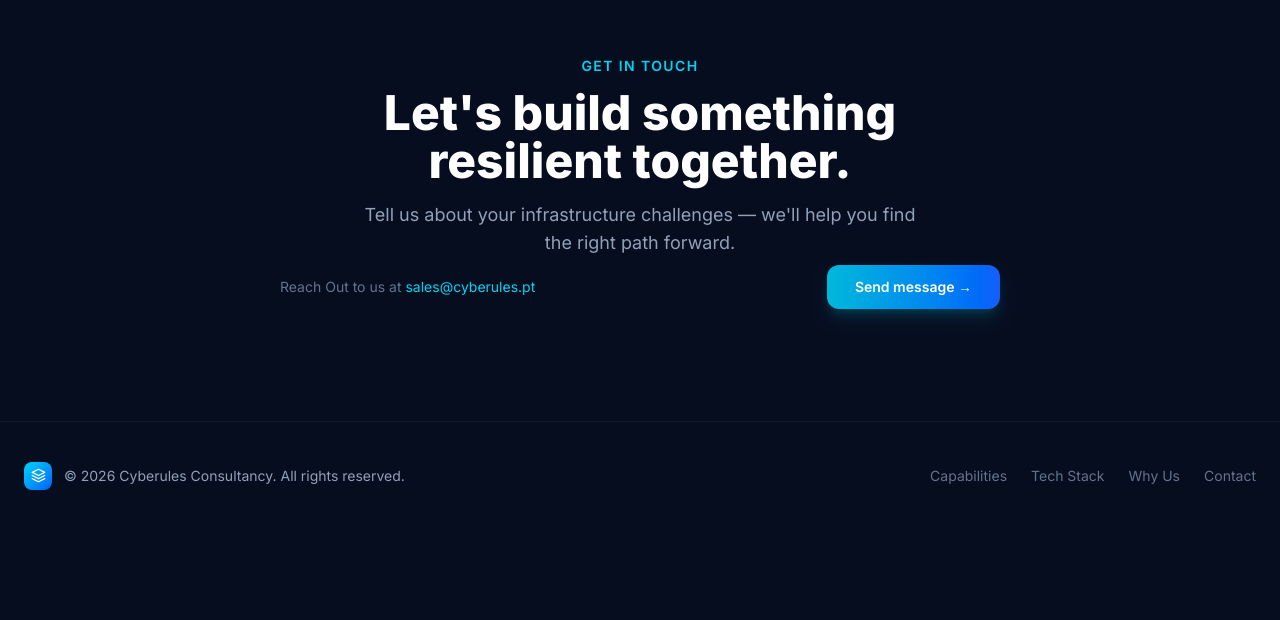
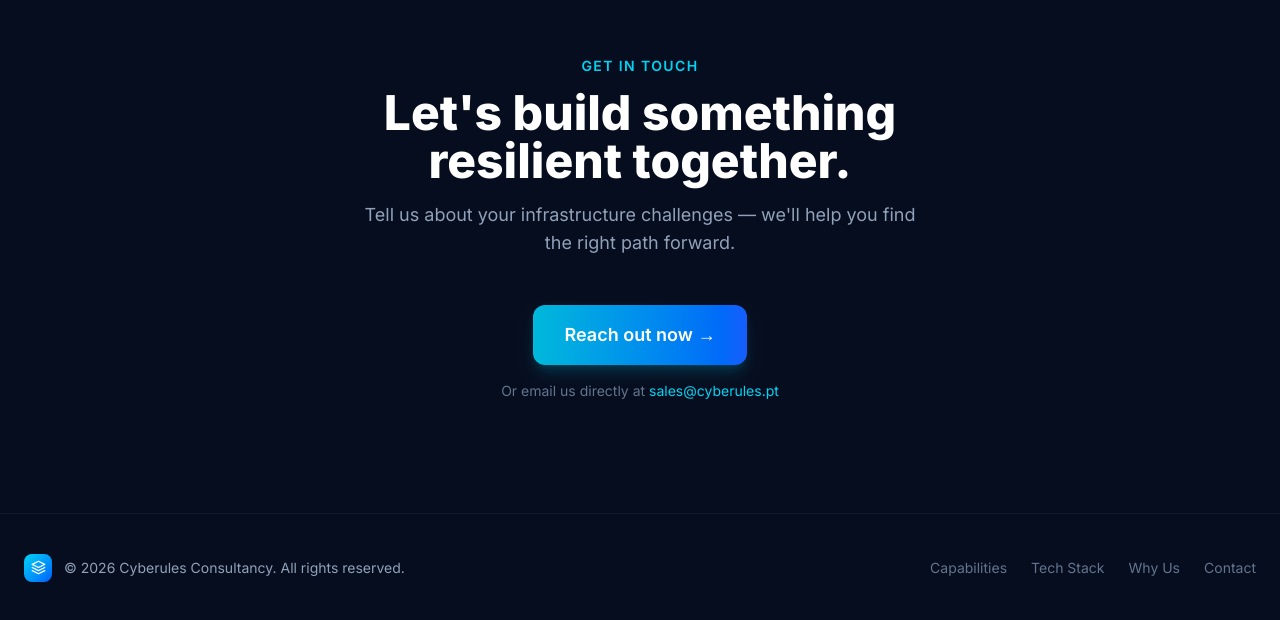
Before and after one commit to cyberules/cyberules.github.io, an Astro site: page / in a window 1280 px wide. Shown: the part 4062-4682 px from the top of the page. Before the commit the page ends 4592 px from the top, so only its background shows below. Built offline with nearby package versions, Linux system fonts and the light colour scheme; Astro itself is replaced by a stand-in of ours.

Commit message:
chore: cleanup

```diff
--- a/src/components/Contact.astro
+++ b/src/components/Contact.astro
@@ -2,25 +2,36 @@
 ---
 <section id="contact" class="py-28 bg-[#060d1f]">
   <div class="max-w-3xl mx-auto px-6 text-center">
-    <span class="text-cyan-400 text-sm font-semibold uppercase tracking-widest">Get in touch</span>
-    <h2 class="mt-3 text-4xl md:text-5xl font-extrabold text-white">Let's build something<br/>resilient together.</h2>
+    <span class="text-cyan-400 text-sm font-semibold uppercase tracking-widest">
+      Get in touch
+    </span>
+
+    <h2 class="mt-3 text-4xl md:text-5xl font-extrabold text-white">
+      Let's build something<br />resilient together.
+    </h2>
+
     <p class="mt-4 text-slate-400 text-lg max-w-xl mx-auto">
-      Tell us about your infrastructure challenges — we'll help you find the right path forward.
+      Tell us about your infrastructure challenges — we'll help you find the
+      right path forward.
     </p>
 
-      <div class="flex items-center justify-between pt-2">
-        <p class="text-slate-500 text-sm">
-          Reach Out to us at
-          <a href="mailto:sales@cyberules.pt" class="text-cyan-400 hover:text-cyan-300 transition-colors">
-            sales@cyberules.pt
-          </a>
-        </p>
-        <button
-          type="submit"
-          class="px-7 py-3 rounded-xl bg-gradient-to-r from-cyan-500 to-blue-600 text-white font-semibold text-sm hover:opacity-90 transition-opacity shadow-lg shadow-cyan-500/20"
+    <div class="mt-12">
+      <a
+        href="mailto:sales@cyberules.pt?subject=Inquiry%20about%20Cyberules%20Services&body=Hi%20Cyberules,%0A%0AI'd%20like%20to%20learn%20more%20about%20your%20services.%0A%0ACompany:%20%0AProject:%20%0ARequirements:%20%0A%0AThanks,"
+        class="inline-flex items-center px-8 py-4 rounded-xl bg-gradient-to-r from-cyan-500 to-blue-600 text-white font-semibold text-lg hover:opacity-90 transition-opacity shadow-lg shadow-cyan-500/20"
+      >
+        Reach out now →
+      </a>
+
+      <p class="mt-4 text-slate-500 text-sm">
+        Or email us directly at
+        <a
+          href="mailto:sales@cyberules.pt"
+          class="text-cyan-400 hover:text-cyan-300 transition-colors"
         >
-          Send message →
-        </button>
-      </div>
+          sales@cyberules.pt
+        </a>
+      </p>
+    </div>
   </div>
 </section>
```
